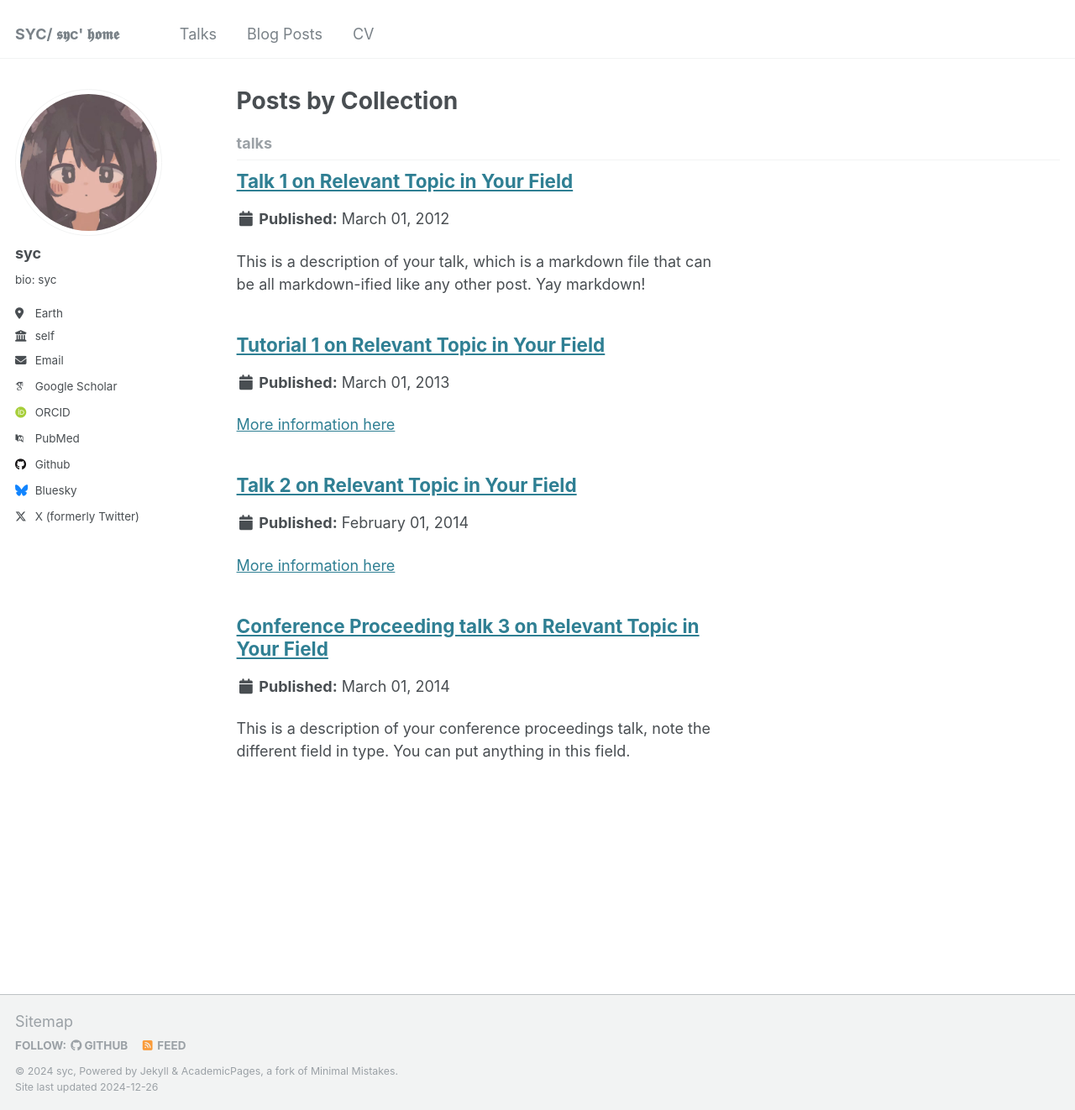
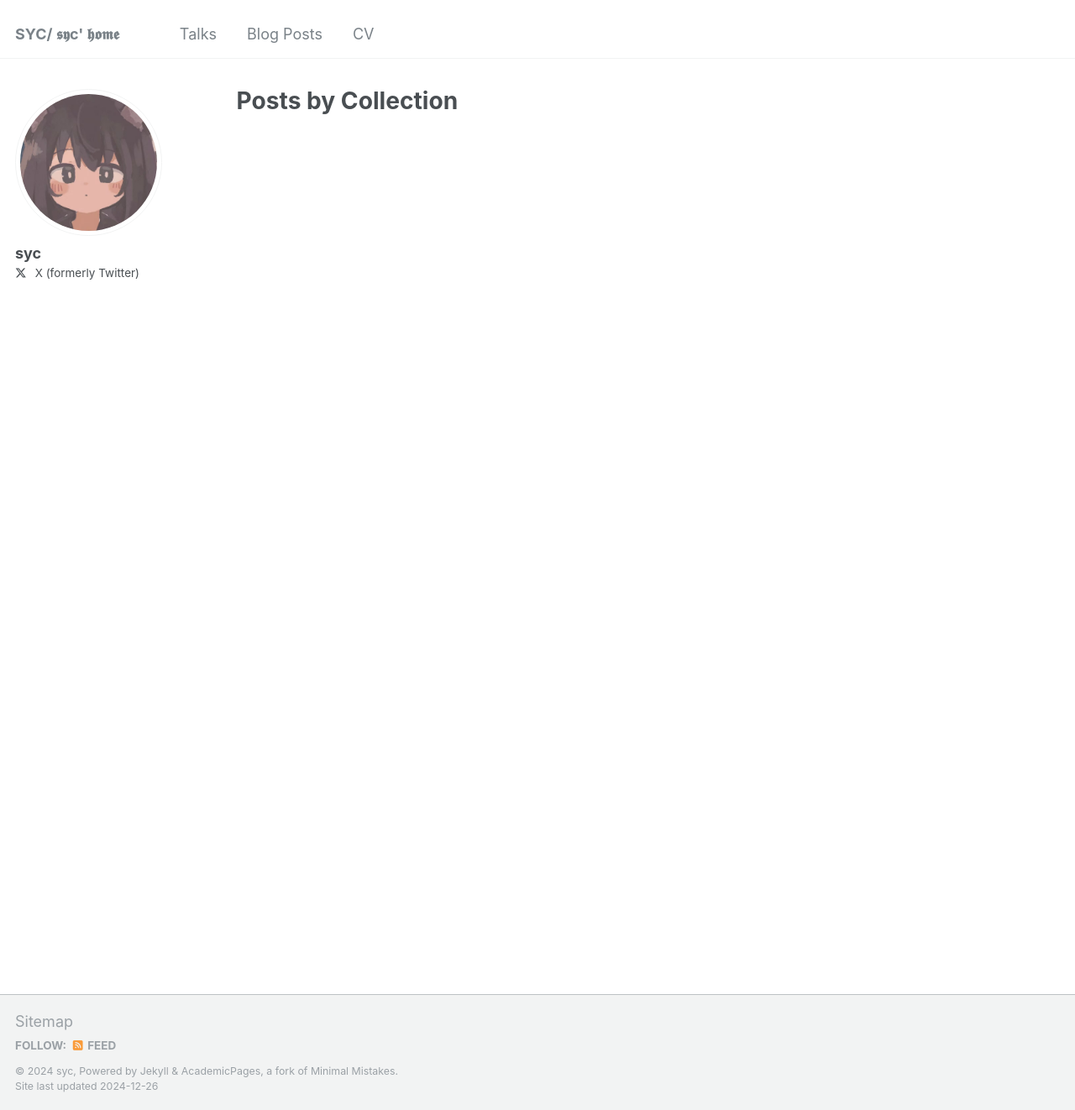
Before and after one commit to sycccc0/sycccc0.github.io, a Jekyll site: the page built from _pages/collection-archive.html, in a window 1280 px wide and 1322 px high. Shown: the whole window at 84% size. Built offline with Jekyll 4.4.1, drawn with Linux system fonts in a browser that asks for light colours; some web fonts are replaced.

Commit message:
Update _config.yml

```diff
--- a/_config.yml
+++ b/_config.yml
@@ -24,19 +24,19 @@ author:
   avatar           : "me.jpg"
   name             : "syc"
   pronouns         : # example: "she/her"
-  bio              : "bio: syc"
-  location         : "Earth"
-  employer         : "self"
+  bio              :
+  location         :
+  employer         :
   uri              : # URL
-  email            : "none@example.org"
+  email            :
 
   # Academic websites
   arxiv            : # URL - Update with the correct link to your profile
-  googlescholar    : "https://scholar.google.com/citations?user=PS_CX0AAAAAJ"
+  googlescholar    :
   impactstory      : # URL
-  orcid            : "http://orcid.org/yourorcidurl"
+  orcid            :
   semantic         : # URL
-  pubmed           : "https://www.ncbi.nlm.nih.gov/pubmed/?term=john+snow"
+  pubmed           :
   researchgate     : # URL
   scopus           : # URL
 
@@ -44,12 +44,12 @@ author:
   bitbucket        : # Username - Update with your username on the site
   codepen          : # Username
   dribbble         : # Username
-  github           : "academicpages"
+  github           : # "academicpages"
   kaggle           : # Username
   stackoverflow    : # User number or user number and name (i.e., use "1" or "1/jeff-atwood")
 
   # Social media
-  bluesky          : "bsky.app" # Replace this with you Bluesky username
+  bluesky          : # "bsky.app" # Replace this with you Bluesky username
   facebook         : # Username
   flickr           : # Username
   foursquare       : # Username
@@ -222,7 +222,7 @@ collections:
     output: false
     permalink: /:collection/:path/
   talks:
-    output: true
+    output: false
     permalink: /:collection/:path/
 
 
```
